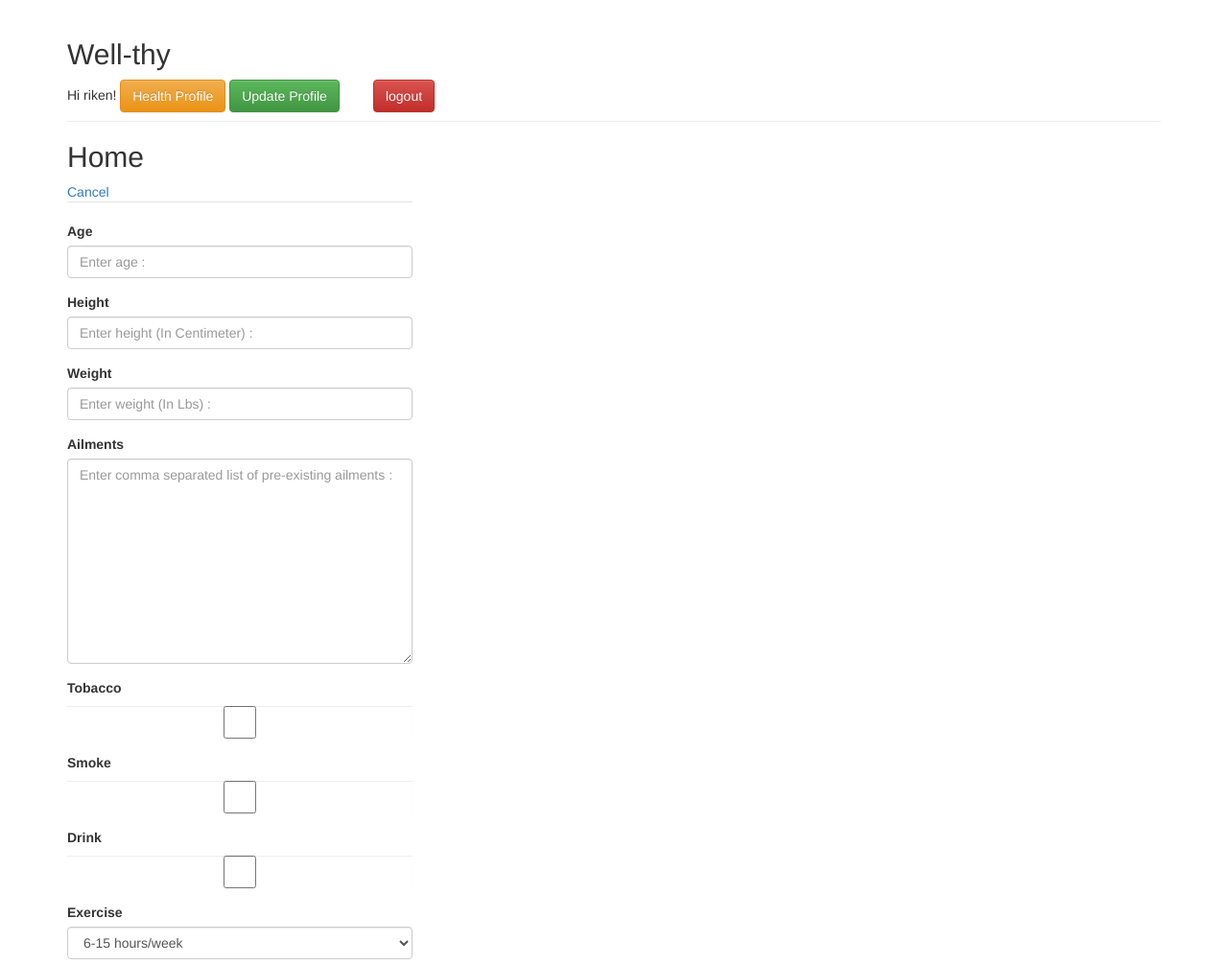
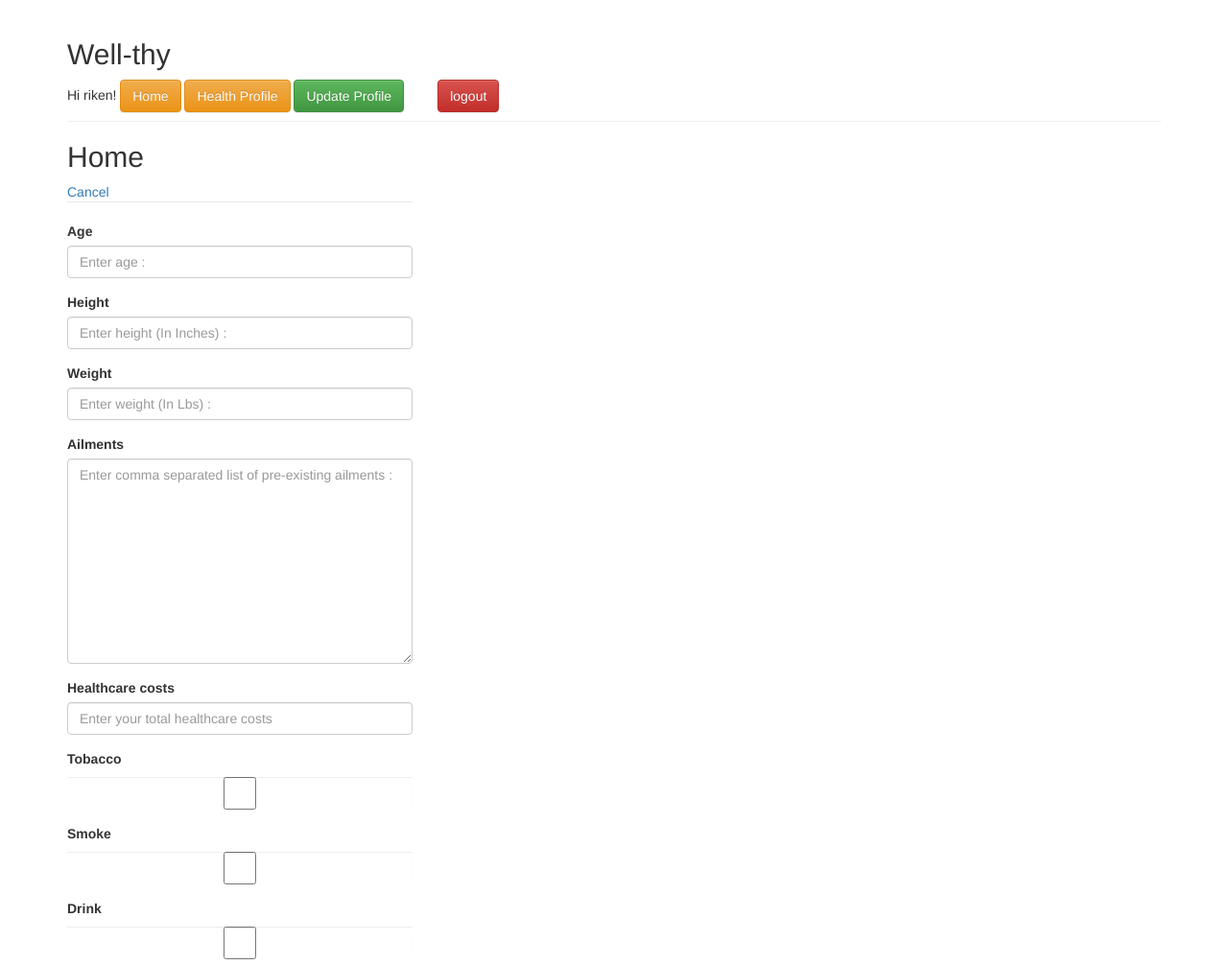
Before and after one commit to rikenshah/Wellth, a Django app: page /health/input in a window 1280 px wide. Shown: the top 1006 px of the page at 96% size. Run offline with Django 3.2, Linux system fonts and the light colour scheme; a user stored in the database is signed in; some libraries are stand-ins or nearby versions.

Commit message:
Working on health

```diff
--- a/health/models.py
+++ b/health/models.py
@@ -5,12 +5,13 @@ from django.contrib.auth.models import User
 class HealthProfile(models.Model):
 	user = models.ForeignKey(User, on_delete=models.CASCADE)
 	age = models.IntegerField(validators=[MaxValueValidator(100), MinValueValidator(0)],null=True,blank=True,help_text="Enter age :")
-	height = models.FloatField(validators=[MaxValueValidator(300), MinValueValidator(20)],null=True,blank=True,help_text="Enter height (In Centimeter) :")
+	height = models.FloatField(validators=[MaxValueValidator(300), MinValueValidator(20)],null=True,blank=True,help_text="Enter height (In Inches) :")
 	weight = models.FloatField(validators=[MaxValueValidator(300), MinValueValidator(20)],null=True,blank=True,help_text="Enter weight (In Lbs) :")
 	ailments = models.TextField(max_length=1000, null=True, blank=True, help_text='Enter comma separated list of pre-existing ailments :')
 	tobacco = models.BooleanField(help_text="Do you consume tobacco?", default=False)
 	smoke = models.BooleanField(help_text="Do you consume smoke?", default=False)
 	drink = models.BooleanField(help_text="Do you consume drink?", default=False)
+	healthcare_costs = models.FloatField(validators=[MaxValueValidator(50000), MinValueValidator(0)],null=True,blank=True,help_text="Enter your total healthcare costs")
 	POSS_EXERCISE = (
 	    (2, '>15 hours/week'),
 	    (1, '6-15 hours/week'),
--- a/health/views.py
+++ b/health/views.py
@@ -18,8 +18,9 @@ def profile(request):
         p = HealthProfile.objects.filter(user=request.user)
         if len(p)>0 :
             json_p = json.loads(serializers.serialize('json',[p[0]]))[0]["fields"]
-            get_health_score.preprocessData(json_p)
-            return render(request,'health/profile.html',{'health_profile' : p[0], 'health_score' : 990})
+            # json_p["healthcare_costs"] = 100
+            result = get_health_score.preprocessData(json_p)
+            return render(request,'health/profile.html',{'health_profile' : p[0], 'health_score' : result[0], 'savings' : result[1]})
         else:
             return render(request,'health/profile.html')
 
@@ -40,7 +41,7 @@ def handle_profile(request):
 
 class HealthProfileCreate(CreateView):
     model = HealthProfile
-    fields = ['age','height','weight','ailments','tobacco','smoke','drink','exercise','travel_time', 'sleep_time','job_type']
+    fields = ['age','height','weight','ailments','healthcare_costs','tobacco','smoke','drink','exercise','travel_time', 'sleep_time','job_type']
     success_url = reverse_lazy('health:health_profile')
 
     def form_valid(self, form):
@@ -49,5 +50,5 @@ class HealthProfileCreate(CreateView):
 
 class HealthProfileUpdate(UpdateView):
     model = HealthProfile
-    fields = ['age','height','weight','ailments','tobacco','smoke','drink','exercise','travel_time', 'sleep_time','job_type']
+    fields = ['age','height','weight','ailments','healthcare_costs','tobacco','smoke','drink','exercise','travel_time', 'sleep_time','job_type']
     success_url = reverse_lazy('health:health_profile')
--- a/pyScripts/get_health_score.py
+++ b/pyScripts/get_health_score.py
@@ -1,12 +1,13 @@
 import csv
 import json
 import re
+import os
 
 maxHealthScore = 1000
 featureWeights_dict={}
 
 def initialize():
-    reader = csv.reader(open('../datasets/feature_weights.csv'))
+    reader = csv.reader(open('pyScripts/feature_weights.csv'))
     for row in reader:
         value=[]
         split_row= row[0].split('\t')
@@ -27,15 +28,16 @@ def getHealthScore(input_dict):
         value = value * weight
         input_dict[key] = value  #optional
         healthScore = healthScore + value
-    savings = getCostSavings(healthScore,input_dict["totalHealthCost"])
-    return healthScore,savings
+    savings = getCostSavings(healthScore,input_dict["healthcare_costs"])
+    return round(healthScore,2),round(savings,2)
 
-def getCostSavings(healthScore,totalHealthCost):
+def getCostSavings(healthScore,healthcare_costs):
     savings = (maxHealthScore - healthScore)/maxHealthScore
-    return savings*totalHealthCost
+    return savings*healthcare_costs
 
 def preprocessData(data):
-    print("in preprocess",data)
+    # print("in preprocess",data)
+    initialize()
     data["exercise"] = [data["exercise"],3]
     data["travel_time"] = [data["travel_time"],3]
     data["sleep_time"] = [data["sleep_time"],3]
@@ -75,7 +77,7 @@ if __name__ == "__main__":
     input_dict['exercise']=1 #more exercise
     input_dict['travel_time']=1
     input_dict['sleep_time']=1
-    input_dict['totalHealthCost']=500
+    input_dict['healthcare_costs']=500
     input_dict['job_type']="" #moderate risky job
     result = preprocessData(input_dict)
     print("Health Score is ",result[0])
--- a/templates/base.html
+++ b/templates/base.html
@@ -15,8 +15,9 @@
       <h2>Well-thy</h2>
       {% if user.is_authenticated %}
       Hi {{ user.username }}!
+      <a class="btn btn-warning" href="{% url 'home' %}">Home</a>
       <a class="btn btn-warning" href="{% url 'health:health_profile' %}">Health Profile</a>
-      <a class="btn btn-success" href="{% url 'health:health_new' %}">Update Profile</a>
+      <a class="btn btn-success" href="{% url 'health:handle' %}">Update Profile</a>
       &nbsp&nbsp&nbsp&nbsp&nbsp&nbsp&nbsp
       <a class="btn btn-danger" href="{% url 'logout' %}">logout</a>
 
```
Also changed, not shown: templates/health/profile.html (+16 -2 lines), db.sqlite3, health/migrations/0002_auto_20180414_0114.py (added), 2 other files.
